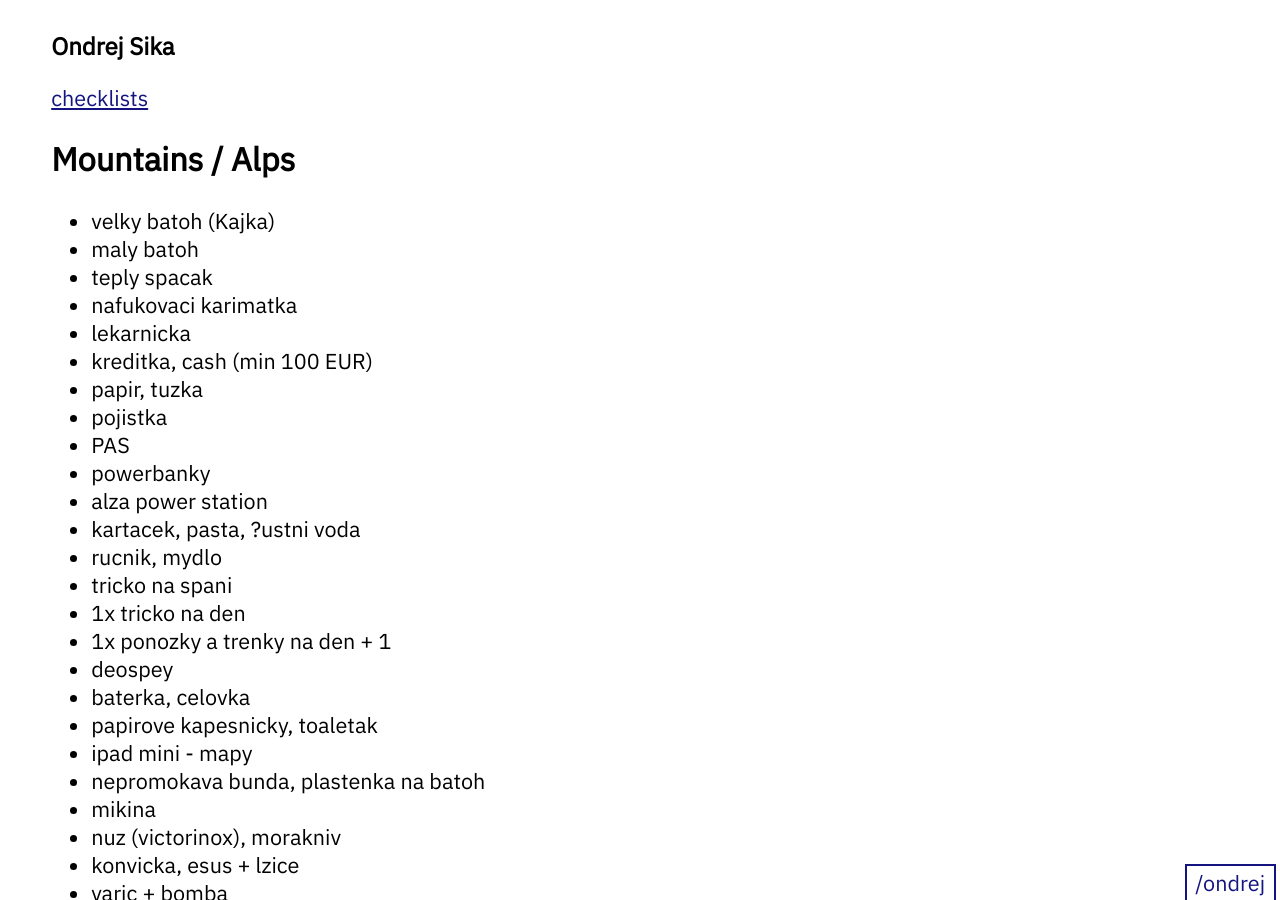
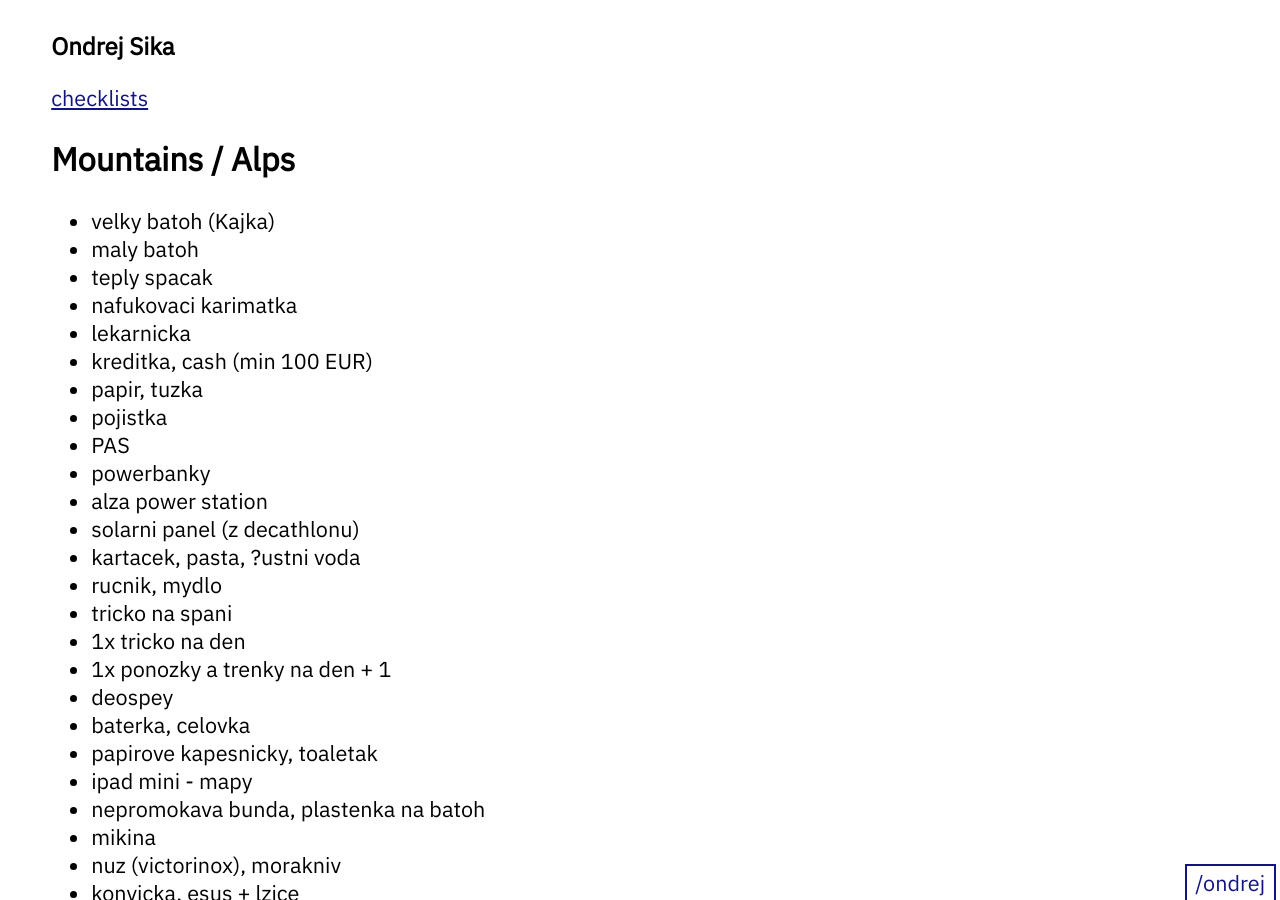
Before and after one commit to ondrejsika/ondrejsika.com, a Jekyll site: the page built from ondrej/checklists/mountains.md, in a window 1280 px wide and 900 px high. Built offline with Jekyll 4.4.1, drawn with Linux system fonts in a browser that asks for light colours.

Commit message:
feat(ondrej/checklists/mountains): Add solar panel

```diff
--- a/ondrej/checklists/mountains.md
+++ b/ondrej/checklists/mountains.md
@@ -18,6 +18,7 @@
 - PAS
 - powerbanky
 - alza power station
+- solarni panel (z decathlonu)
 - kartacek, pasta, ?ustni voda
 - rucnik, mydlo
 - tricko na spani
```
